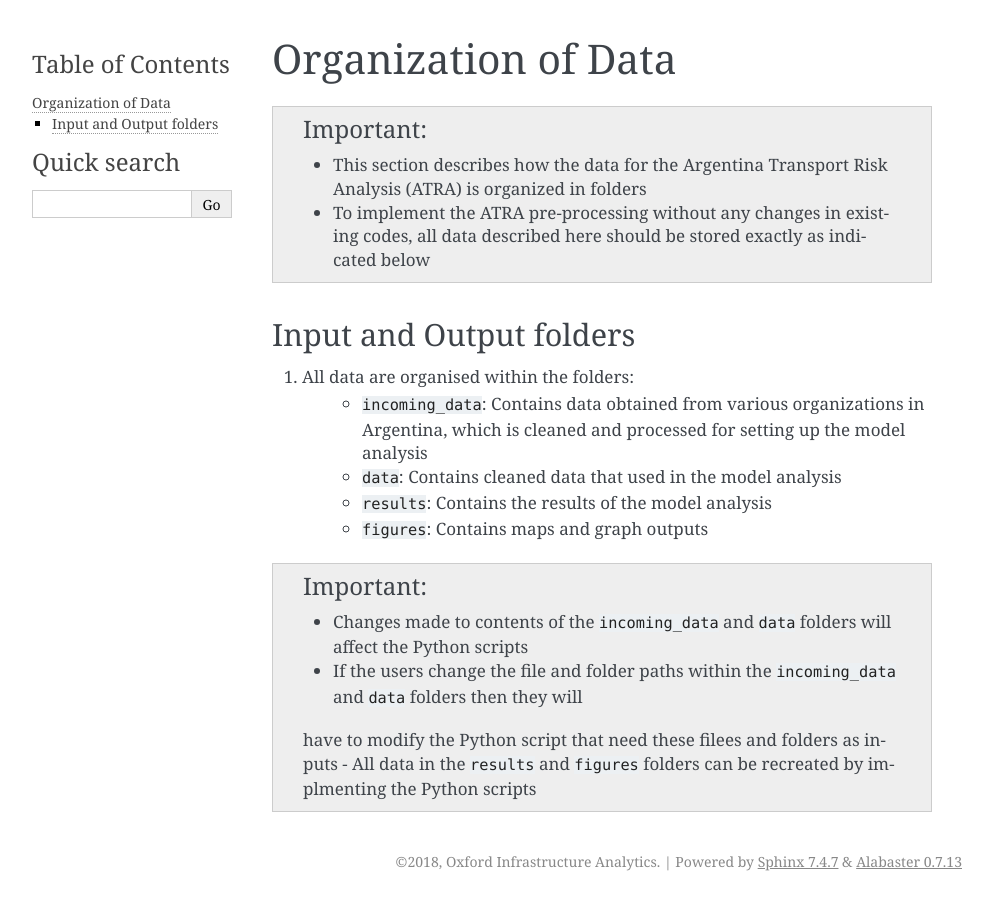
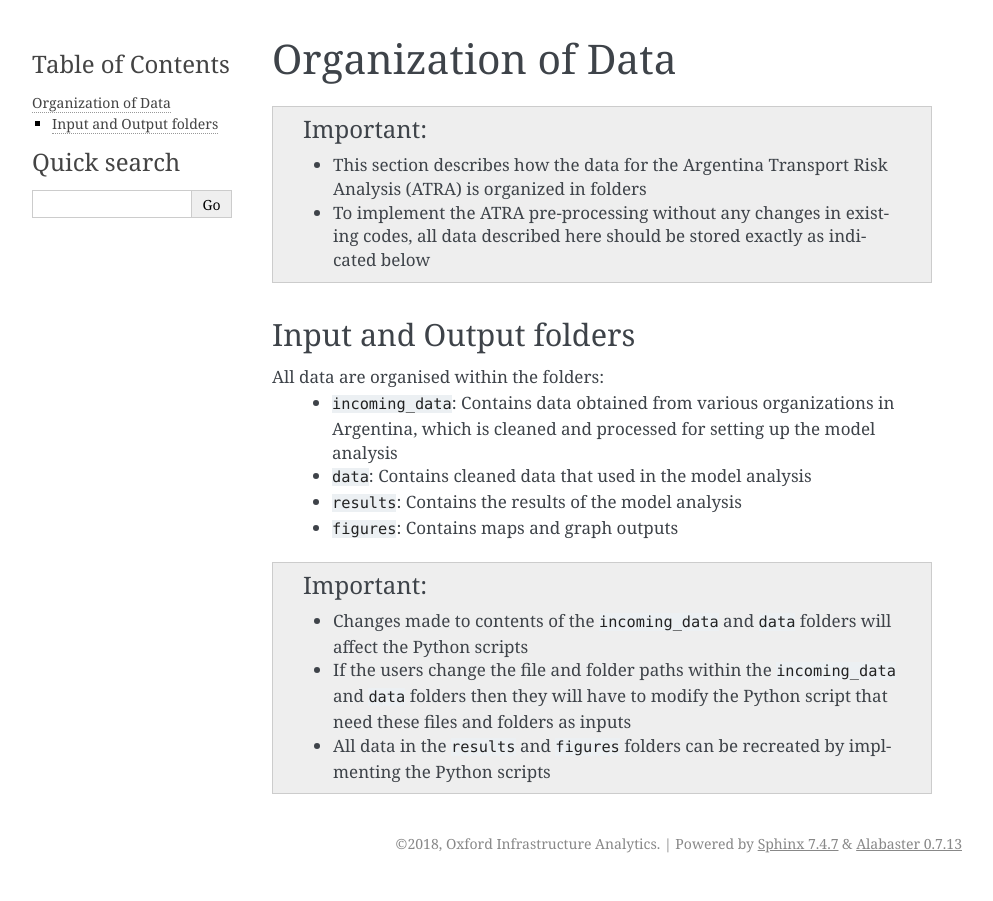
Before and after one commit to oi-analytics/argentina-transport, a Sphinx documentation site: the page built from docs/organisation.rst, in a window 1280 px wide. Shown: the whole page, without its empty margins (148-1141 px from the left). Built offline with Sphinx 7.4.7, drawn with Linux system fonts in a browser that asks for light colours; formulas are drawn with MathJax 3; pages that are not in the unit, such as notebooks, are missing from menus; the version number is read from the project's files by our own code.

Commit message:
modified description of docs

```diff
--- a/docs/organisation.rst
+++ b/docs/organisation.rst
@@ -15,6 +15,5 @@
 
 .. Important::
 	- Changes made to contents of the ``incoming_data`` and ``data`` folders will affect the Python scripts
-	- If the users change the file and folder paths within the ``incoming_data`` and ``data`` folders then they will
-	have to modify the Python script that need these filees and folders as inputs
+	- If the users change the file and folder paths within the ``incoming_data`` and ``data`` folders then they will have to modify the Python script that need these files and folders as inputs
 	- All data in the ``results`` and ``figures`` folders can be recreated by implmenting the Python scripts
```
Also changed, not shown: other parts of docs/organisation.rst (+1 -1 lines).
